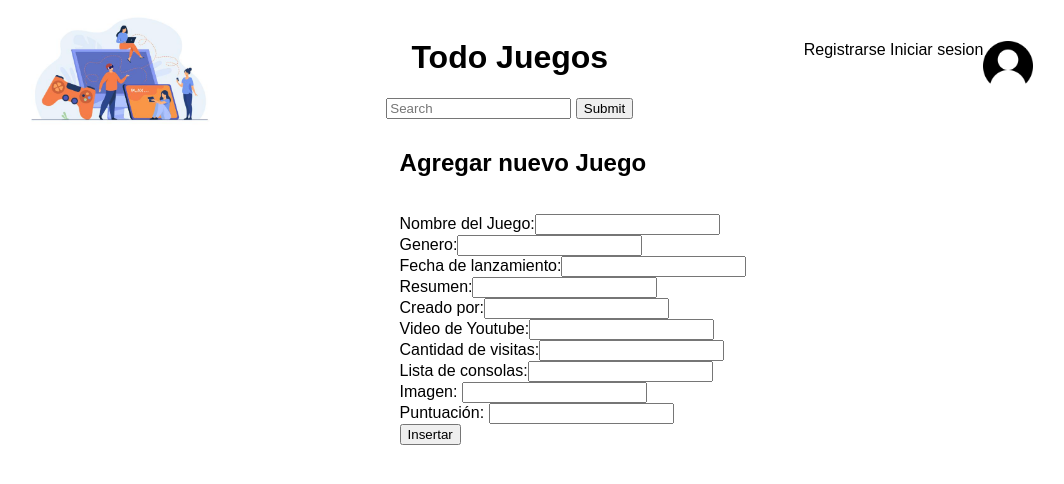
After one commit to kavalencia/obligatorioTaller, a PHP site: page /addGame.php in a window 1280 px wide. The commit adds this page. Shown: the top 484 px of the page, without its empty margins (67-1131 px from the left). Run offline with PHP 8.4, Linux system fonts and the light colour scheme.

Commit message:
Template de Agregar Juego con conexion a BD

```diff
--- /dev/null
+++ b/Templates/addGame.tpl
@@ -0,0 +1,12 @@
+<!doctype html>
+<html>
+    <head>
+        <meta charset="utf-8" lang="es">
+        <title>Agregar Juego</title>
+        <link rel="stylesheet" href="./css/todoJuegos.css" type="text/css">
+    </head>
+    <body>
+        {include file="encabezadoUsuarioLogeadoAdmin.tpl" usuarioLogueado=$usuarioLogueado}
+        {include file="contenedorAgregarJuego.tpl"}
+    </body>
+</html>
--- /dev/null
+++ b/Templates/contenedorAgregarJuego.tpl
@@ -0,0 +1,20 @@
+<div id = "contenedorAgregarJuego">
+    <div id="datosJuego">
+        <h2>Agregar nuevo Juego</h2>
+        <br>
+
+        <form action="insertGame.php" method="POST">
+            Nombre del Juego:<input type="text" name="nombre_juego"/><br>
+            Genero:<input type="text" name="genero"/><br>
+            Fecha de lanzamiento:<input type="text" name="fecha_lanzamiento"/><br>
+            Resumen:<input type="text" name="resumen"/><br>
+            Creado por:<input type="text" name="creado_por"/><br>
+            Video de Youtube:<input type="text" name="video_yoputube"/><br>
+            Cantidad de visitas:<input type="text" name="cant_visitas"/><br>
+            Lista de consolas:<input type="text" name="lista_consolas"/><br>
+            Imagen: <input type="text" name="imagen_juego"/><br>
+            Puntuación: <input type="text" name="puntuacion"/><br>
+            <input type="submit" value="Insertar" />
+        </form>
+    </div>
+</div>
--- /dev/null
+++ b/addGame.php
@@ -0,0 +1,13 @@
+<?php
+ini_set('display_errors', 1);
+require_once 'function.php';
+
+session_start();
+$usuarioLogueado = NULL;
+if(isset($_SESSION['usuarioLogueado'])) {
+    $usuarioLogueado = $_SESSION['usuarioLogueado'];
+}
+
+$mySmarty = getSmarty();
+$mySmarty->assign("usuarioLogueado", $usuarioLogueado);
+$mySmarty->display("addGame.tpl");
--- a/css/todoJuegos.css
+++ b/css/todoJuegos.css
@@ -90,6 +90,16 @@ body {
     display: block;
     align-content: center;
 }
+
+#contenedorAgregarJuego {
+    display: flex;
+    justify-content: center;
+}
+
+#datosJuego {
+    display: inline;
+}
+
 .ui-form {
     display: block;
 }
--- a/dologin.php
+++ b/dologin.php
@@ -5,11 +5,8 @@
     $usuario = $_POST["usuario"];
     $clave = $_POST["clave"];
 
-    //Acá tengo que ir a la base de datos
-    //buscar el usuario en BD
-    //fijarme si es admin y pasar los datos correctos para mostrar el cabezal adecuado.
-
     $usuarioLogueado = login($usuario, $clave);
+    //TODO Verificar la clave
 
     if (isset($usuarioLogueado)) {
         session_start();
--- a/function.php
+++ b/function.php
@@ -60,3 +60,22 @@ function logout() {
     unset($_SESSION['usuarioLogueado']);
     session_destroy();
 }
+
+function insertarJuego($juego) {
+
+    $conexion = abrirConexion();
+
+    $sql = "INSERT INTO Juegos(nombre, id_genero, poster, puntuacion, fecha_lanzamiento, empresa, visualizacines, url_video, resumen) VALUES(:nombre, :id_genero, :poster, :puntuacion, :fecha_lanzamiento, :empresa, :visualizacines, :url_video, :resumen)";
+    $sentencia = $conexion->prepare($sql);
+    $sentencia->bindParam("nombre", $juego["nombre"], PDO::PARAM_STR);
+    $sentencia->bindParam("id_genero", $juego["id_genero"], PDO::PARAM_INT);
+    $sentencia->bindParam("poster", $juego["poster"], PDO::PARAM_LOB);
+    $sentencia->bindParam("puntuacion", $juego["puntuacion"], PDO::PARAM_INT);
+    $sentencia->bindParam("fecha_lanzamiento", $juego["fecha_lanzamiento"], PDO::PARAM_STR);
+    $sentencia->bindParam("empresa", $juego["empresa"], PDO::PARAM_STR);
+    $sentencia->bindParam("visualizacines", $juego["visualizacines"], PDO::PARAM_INT);
+    $sentencia->bindParam("url_video", $juego["url_video"], PDO::PARAM_STR);
+    $sentencia->bindParam("resumen", $juego["resumen"], PDO::PARAM_STR);
+
+    $sentencia->execute();
+}
```
Also changed, not shown: insertGame.php (added, +19 -0 lines), reviewCommet.php (added, +7 -0 lines).
